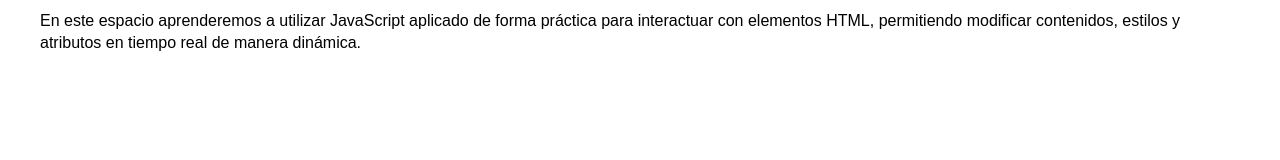
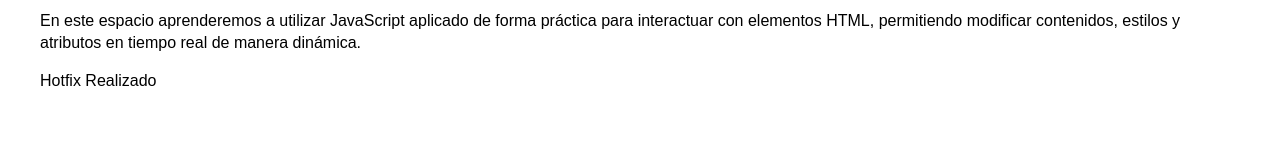
Before and after one commit to fernandogm-source/Projecte1-Desplegament, a website built with webpack: page Practica1-FGM/index.html in a window 1280 px wide. Shown: the part 325-485 px from the top of the page. Built offline with nearby package versions, Linux system fonts and the light colour scheme; files whose address does not match are found by name.

Commit message:
[Usuario 1] Mejora en la seccion de contenido HTML

```diff
--- a/Practica1-FGM/index.html
+++ b/Practica1-FGM/index.html
@@ -42,6 +42,7 @@
     <section id="home">
         <h2>Bienvenidos al curso de JavaScript</h2>
         <p id="contenido">En este espacio aprenderemos a utilizar JavaScript aplicado de forma práctica para interactuar con elementos HTML, permitiendo modificar contenidos, estilos y atributos en tiempo real de manera dinámica.</p>
+        <p>Hotfix Realizado</p>
     </section>
   </main>
 
```
